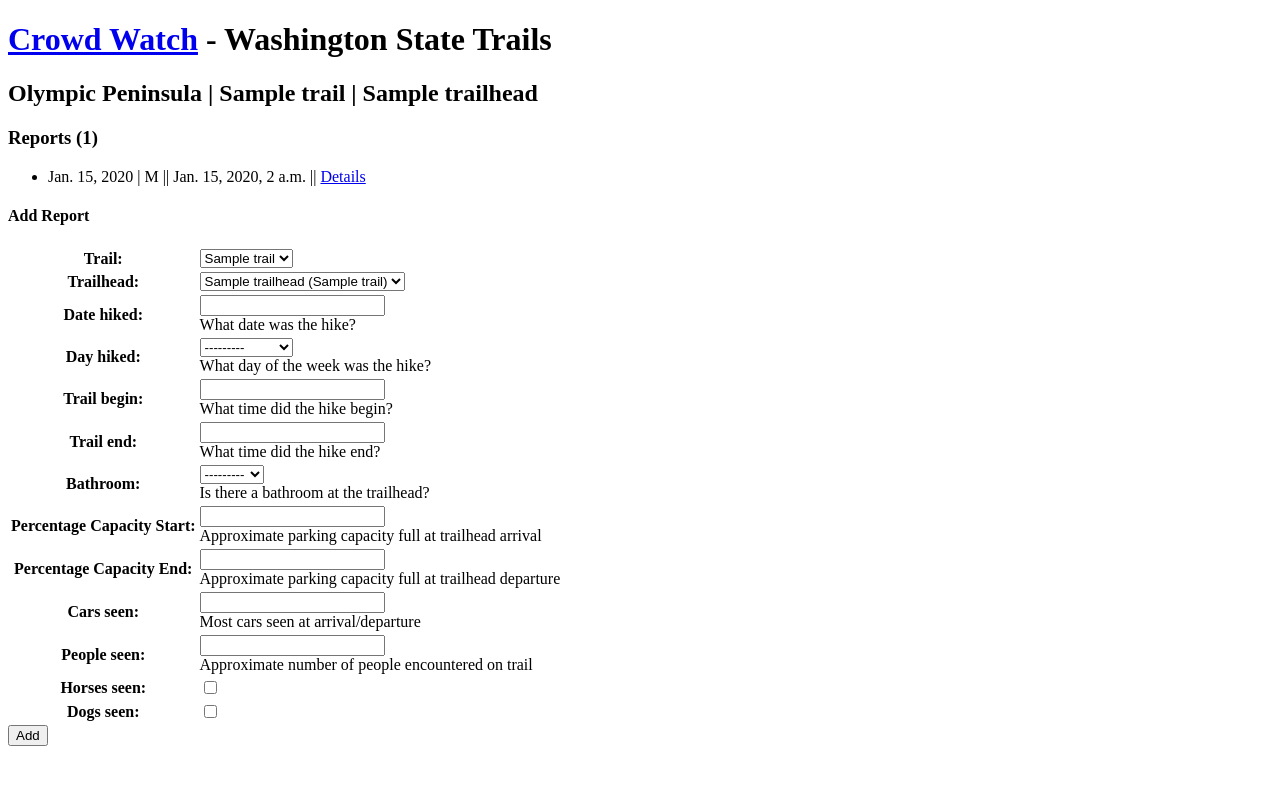
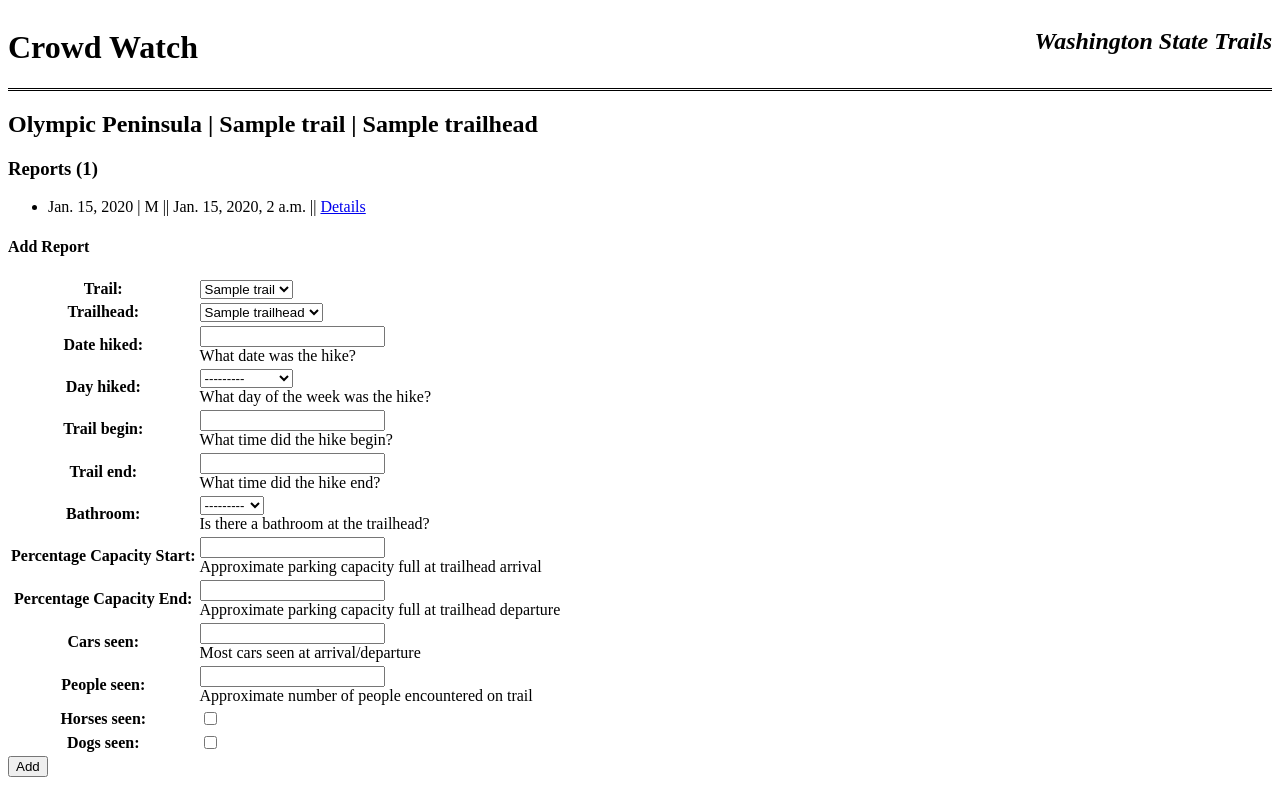
Before and after one commit to kris71990/crowd-watch, a Django app: page /trails/1/00000000-0000-0000-0000-000000000001/00000000-0000-0000-0000-000000000001/reports/ in a window 1280 px wide. Shown: the top 786 px of the page. Run offline with Django 3.2, Linux system fonts and the light colour scheme; tables that the repository leaves empty hold one stand-in row (values such as "Sample post").

Commit message:
add static assets and fix models in admin

```diff
--- a/crowdproject/settings.py
+++ b/crowdproject/settings.py
@@ -55,7 +55,7 @@ ROOT_URLCONF = 'crowdproject.urls'
 TEMPLATES = [
     {
         'BACKEND': 'django.template.backends.django.DjangoTemplates',
-        'DIRS': [],
+        'DIRS': [BASE_DIR / 'templates'],
         'APP_DIRS': True,
         'OPTIONS': {
             'context_processors': [
--- a/trails/models.py
+++ b/trails/models.py
@@ -43,7 +43,7 @@ class Trail(models.Model):
 
 class Trailhead(models.Model):
   def __str__(self):
-    return self.name + ' (' + self.trail.name + ')'
+    return self.name
 
   PARKING_TYPES = [
     ('UL', 'Unpaved Lot'),
@@ -59,7 +59,7 @@ class Trailhead(models.Model):
   ]
 
   id = models.UUIDField(primary_key=True, default=uuid.uuid4, editable=False)
-  trail = models.ForeignKey('Trail', on_delete=models.CASCADE)
+  trail = models.ForeignKey(Trail, on_delete=models.CASCADE)
   modified = models.DateTimeField('time modified', auto_now=True)
 
   name = models.CharField(max_length=50, unique=True, help_text='Name of Trailhead')
@@ -112,8 +112,8 @@ class Report(models.Model):
   ]
 
   id = models.UUIDField(primary_key=True, default=uuid.uuid4, editable=False)
-  trail = models.ForeignKey('Trail', on_delete=models.CASCADE)
-  trailhead = models.ForeignKey('Trailhead', on_delete=models.CASCADE)
+  trail = models.ForeignKey(Trail, on_delete=models.CASCADE)
+  trailhead = models.ForeignKey(Trailhead, on_delete=models.CASCADE)
 
   created = models.DateTimeField('time created', auto_now_add=True)
   modified = models.DateTimeField('time modified', auto_now=True)
--- /dev/null
+++ b/trails/static/trails/header.css
@@ -0,0 +1,17 @@
+#header {
+  border-bottom: 3px double black;
+}
+
+#header a {
+  color: black;
+  text-decoration: none;
+}
+
+#header * {
+  display: inline-block;
+}
+
+#header h2 {
+  float: right;
+  font-style: italic;
+}
--- /dev/null
+++ b/trails/static/trails/style.css
@@ -0,0 +1,3 @@
+h2, h3 {
+  color: green;
+}
--- a/trails/templates/trails/header.html
+++ b/trails/templates/trails/header.html
@@ -1,3 +1,7 @@
-<div>
-  <h1><a href="/trails/">Crowd Watch</a> - Washington State Trails</h1>
+{% load static %}
+<link rel="stylesheet" type="text/css" href="{% static 'trails/header.css' %}">
+
+<div id="header">
+  <h1><a href="/trails/">Crowd Watch</a></h1>
+  <h2>Washington State Trails</h2>
 </div>
--- a/trails/templates/trails/index.html
+++ b/trails/templates/trails/index.html
@@ -1,3 +1,6 @@
+{% load static %}
+<link rel="stylesheet" type="text/css" href="{% static 'trails/style.css' %}">
+
 <!DOCTYPE html>
 <html>
   <head>
--- a/trails/views.py
+++ b/trails/views.py
@@ -12,7 +12,7 @@ def regions(request):
 
 def trail_list(request):
   trails_list = Trail.objects.all().order_by('-modified')
-  create_bulk_reports(region='NC', total=5)
+  # create_bulk_reports(region='NC', total=5)
   context = { 'trails_list': trails_list }
   return render(request, 'trails/trail_list.html', context)
 
```
Also changed, not shown: templates/admin/base_site.html (added, +9 -0 lines), trails/admin.py (+31 -19 lines), trails/migrations/0004_auto_20210511_1701.py (added).
